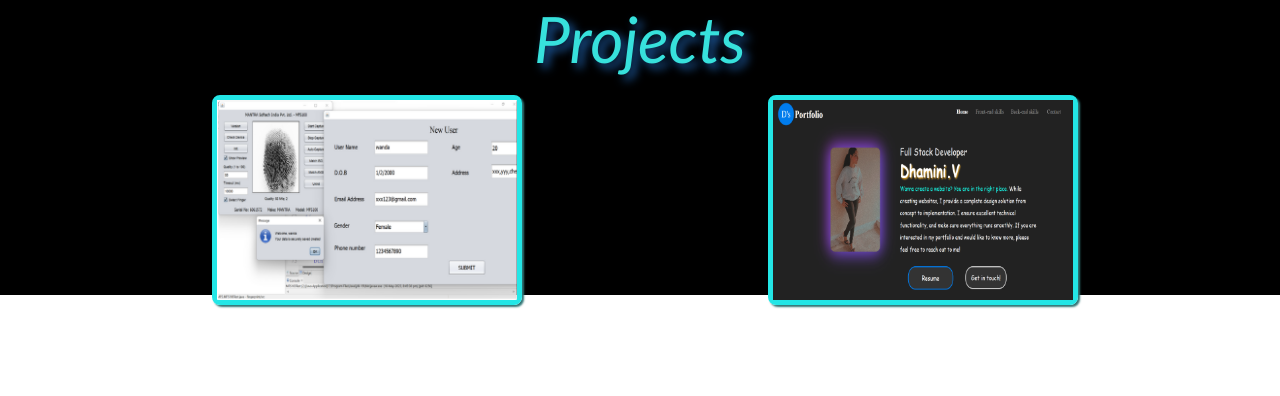
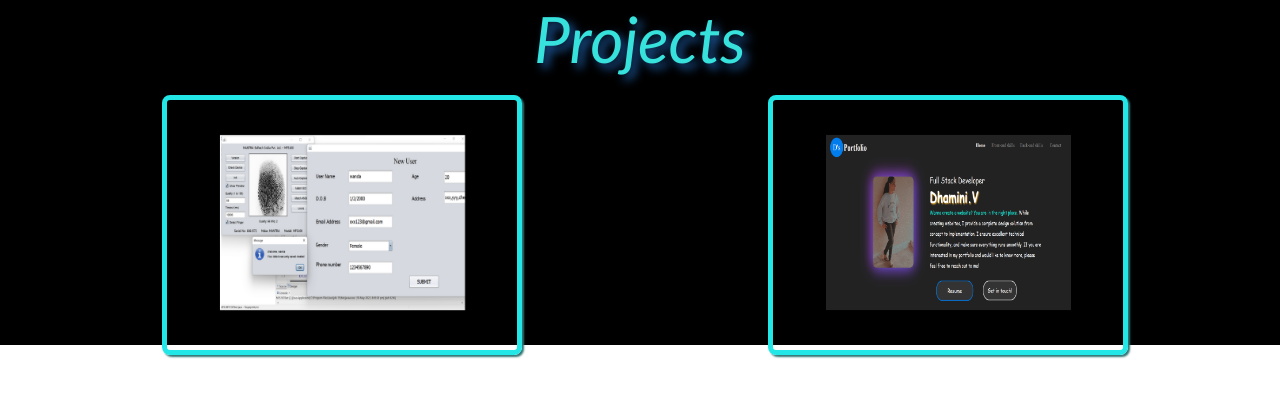
Before and after one commit to dhamini2311/portfolio2, an Angular app: page /projects in a window 1280 px wide. Shown: the top 396 px of the page. Built offline with nearby package versions, Linux system fonts and the light colour scheme.

Commit message:
latest commit

```diff
--- a/src/app/certificates/certificates.component.css
+++ b/src/app/certificates/certificates.component.css
@@ -15,6 +15,7 @@
 }
 .division{
     display: flex;
+    justify-content: center;
 }
 #cert1 img{
     height:35%;
--- a/src/app/projects/projects.component.css
+++ b/src/app/projects/projects.component.css
@@ -22,8 +22,8 @@
     gap: 20%;
 }
 .card {
-  width: 300px;
-  height: 200px; perspective: 1000px;}
+  width: 350px;
+  height: 250px; perspective: 1000px;}
   .card-inner {
     border: 5px solid rgb(35, 230, 230);
     border-radius: 0.5rem;
@@ -41,10 +41,19 @@
   height: 100%; backface-visibility: hidden;
   }
   .card-front img{
-    width: 100%;
-    height: 100%;
+    display:block;
+    width: 70%;
+    height: 70%;
+    margin-left: auto;
+    margin-right: auto;
+    margin-top: 10%;
+    margin-bottom: auto;
+  }
+  #head1,#head2{
+    font-size: 150%;
   }
   .card-front {
+    align-items: center;
   transform: rotateY(0deg); }
   .card-back {
     text-align:center;
--- a/src/app/projects/projects.component.html
+++ b/src/app/projects/projects.component.html
@@ -9,7 +9,7 @@
         <img src="../../assets/project1.png">
       </div>
       <div class="card-back">
-      <p>Finger print project
+      <p><span id="head1">Finger-Print Project</span> <br><br>
         This is an Attendance Monitoring project built using Java Swing,
         on reading the fingerprint the device will be able to dislay the details of the user which is
         saved in mysql workbench. When the fingerprint is not recignized it asks the user to enter the details.
@@ -23,7 +23,12 @@
         <img src="../../assets/project2.png">
       </div>
       <div class="card-back">
-      <p>Back Side</p>
+      <p><span id="head2">Multi-Page Portfolio Web-page</span><br> <br>
+        This is a Multi-Page portfolio page that was made using Angular Framework,
+        this page had the front-end, back-end skills and it was a basic website that was made
+        using CSS and HTML.
+      </p>
+
       </div>
   </div>
 </div>
```
